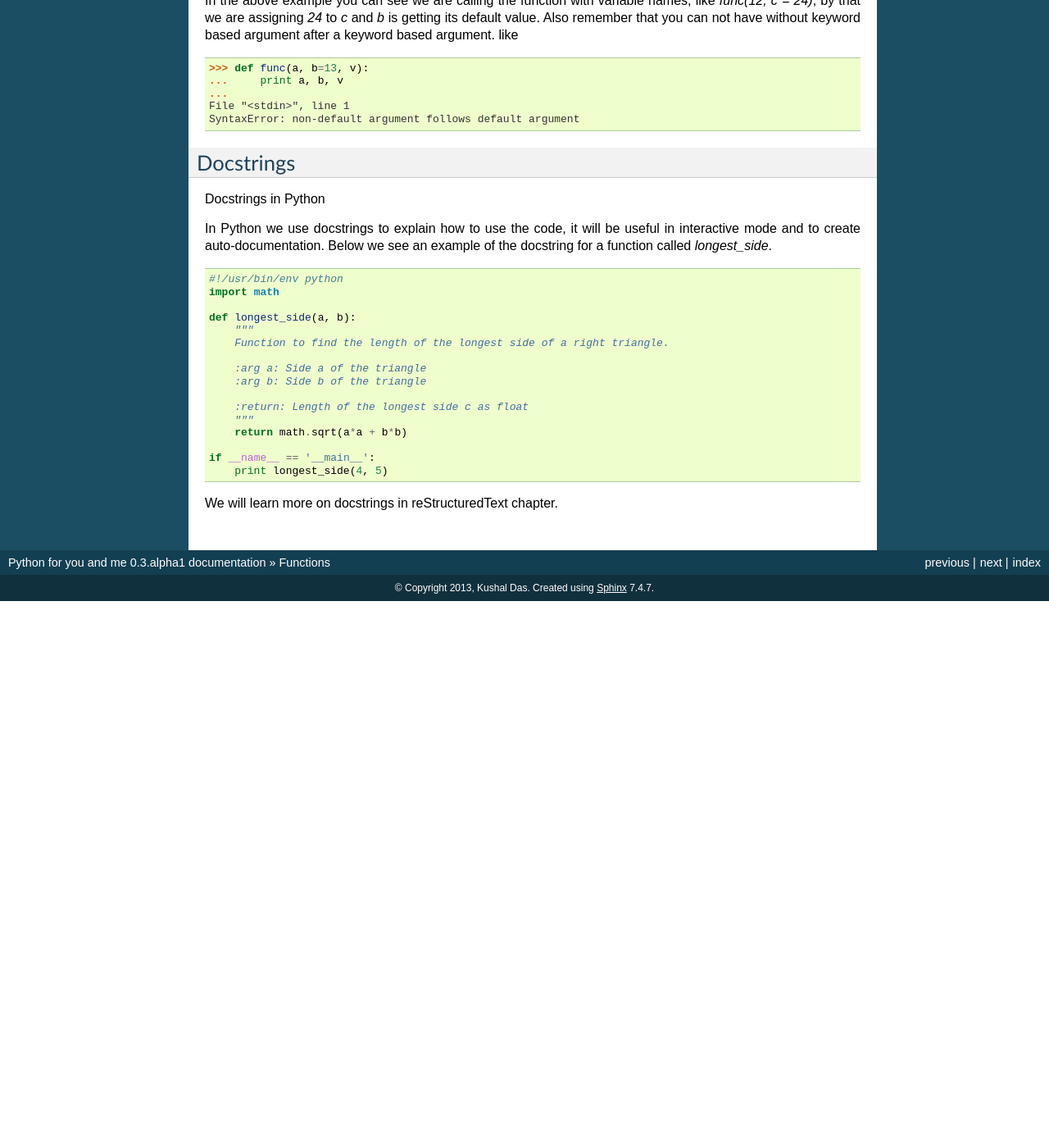
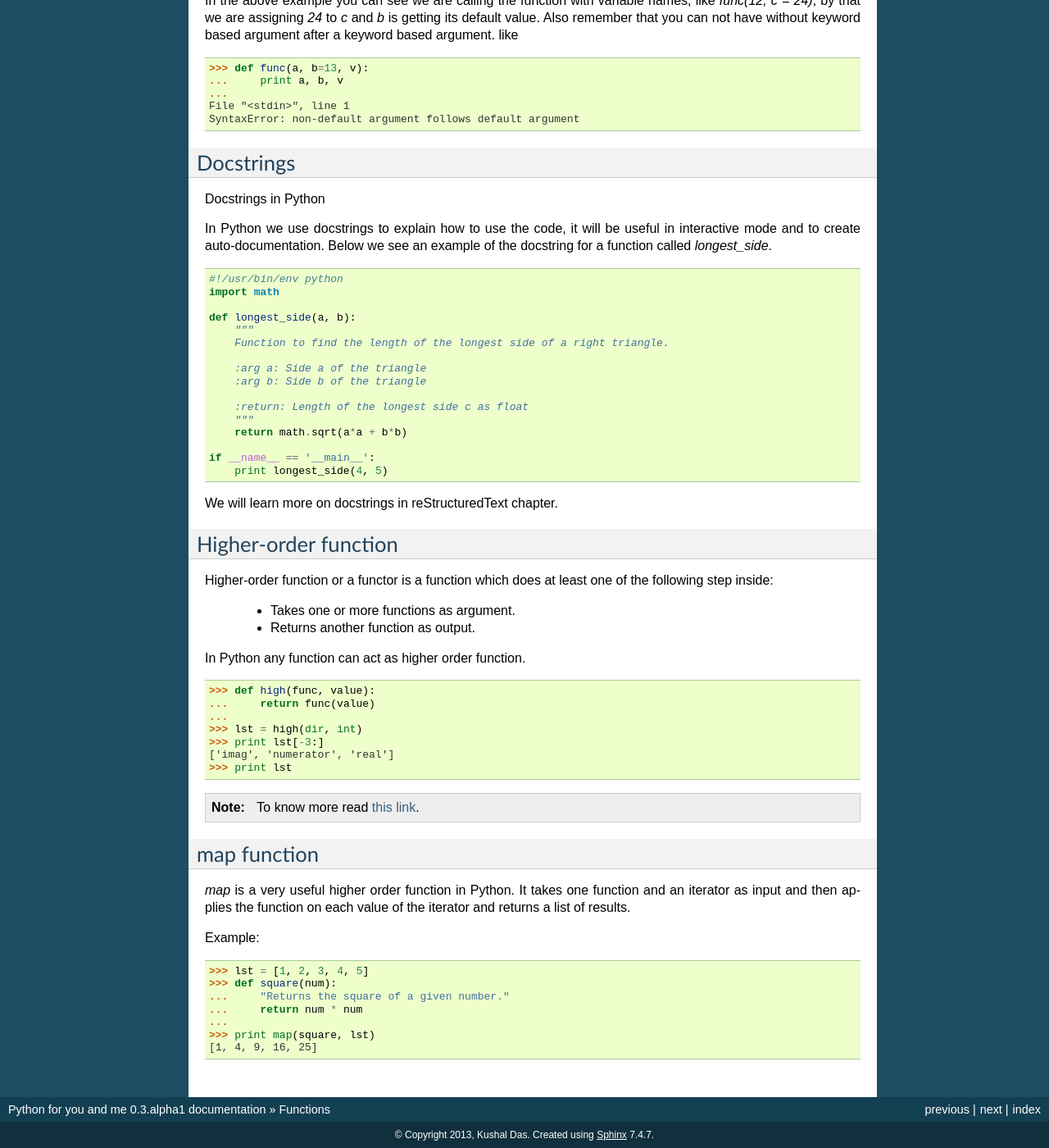
Before and after one commit to kushaldas/pym, a Sphinx documentation site: the page built from docs/functions.rst, in a window 1280 px wide and 1400 px high, scrolled down 2791 px. Shown: the whole window at 82% size. Built offline with Sphinx 7.4.7, drawn with Linux system fonts in a browser that asks for light colours; formulas are drawn with MathJax 3; before the commit the page ends 3524 px from its top, so only the background shows below that; some of the changed text lies outside the part shown.

Commit message:
Higher order function and map function gets into the book.

```diff
--- a/docs/functions.rst
+++ b/docs/functions.rst
@@ -199,3 +199,42 @@ In Python we use docstrings to explain how to use the code, it will be useful in
         print longest_side(4, 5)
 
 We will learn more on docstrings in reStructuredText chapter.
+
+
+Higher-order function
+======================
+
+Higher-order function or a functor is a function which does at least one of the
+following step inside:
+
+    - Takes one or more functions as argument.
+    - Returns another function as output.
+
+In Python any function can act as higher order function.
+::
+
+    >>> def high(func, value):
+    ...     return func(value)
+    ...
+    >>> lst = high(dir, int)
+    >>> print lst[-3:]
+    ['imag', 'numerator', 'real']
+    >>> print lst
+
+.. note:: To know more read `this link <http://docs.python.org/2/faq/programming.html#how-do-you-make-a-higher-order-function-in-python>`_.
+
+map function
+=============
+
+`map` is a very useful higher order function in Python. It takes one function and an iterator
+as input and then applies the function on each value of the iterator and returns a list of results.
+
+Example::
+
+    >>> lst = [1, 2, 3, 4, 5]
+    >>> def square(num):
+    ...     "Returns the square of a given number."
+    ...     return num * num
+    ...
+    >>> print map(square, lst)
+    [1, 4, 9, 16, 25]
```
